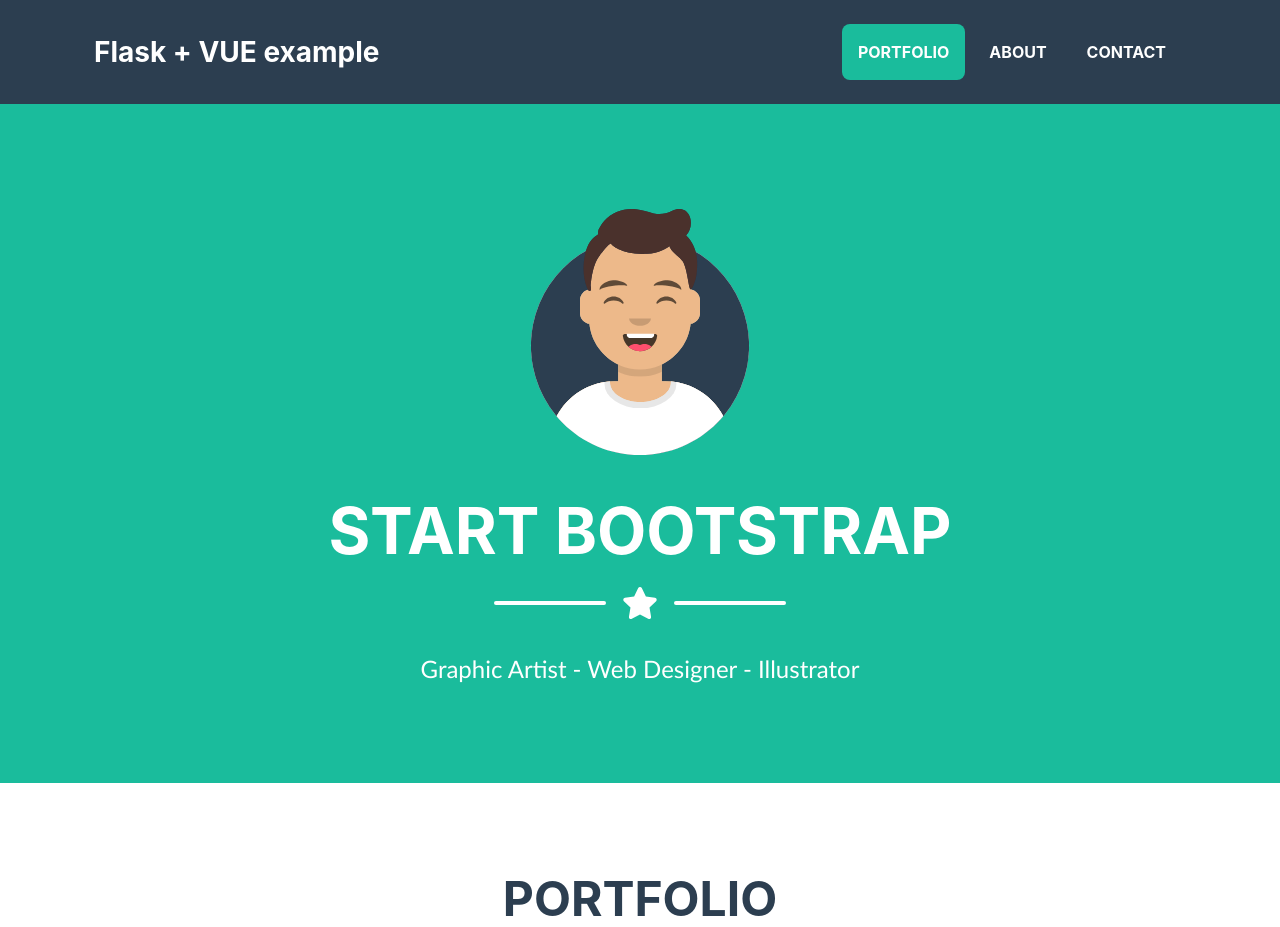
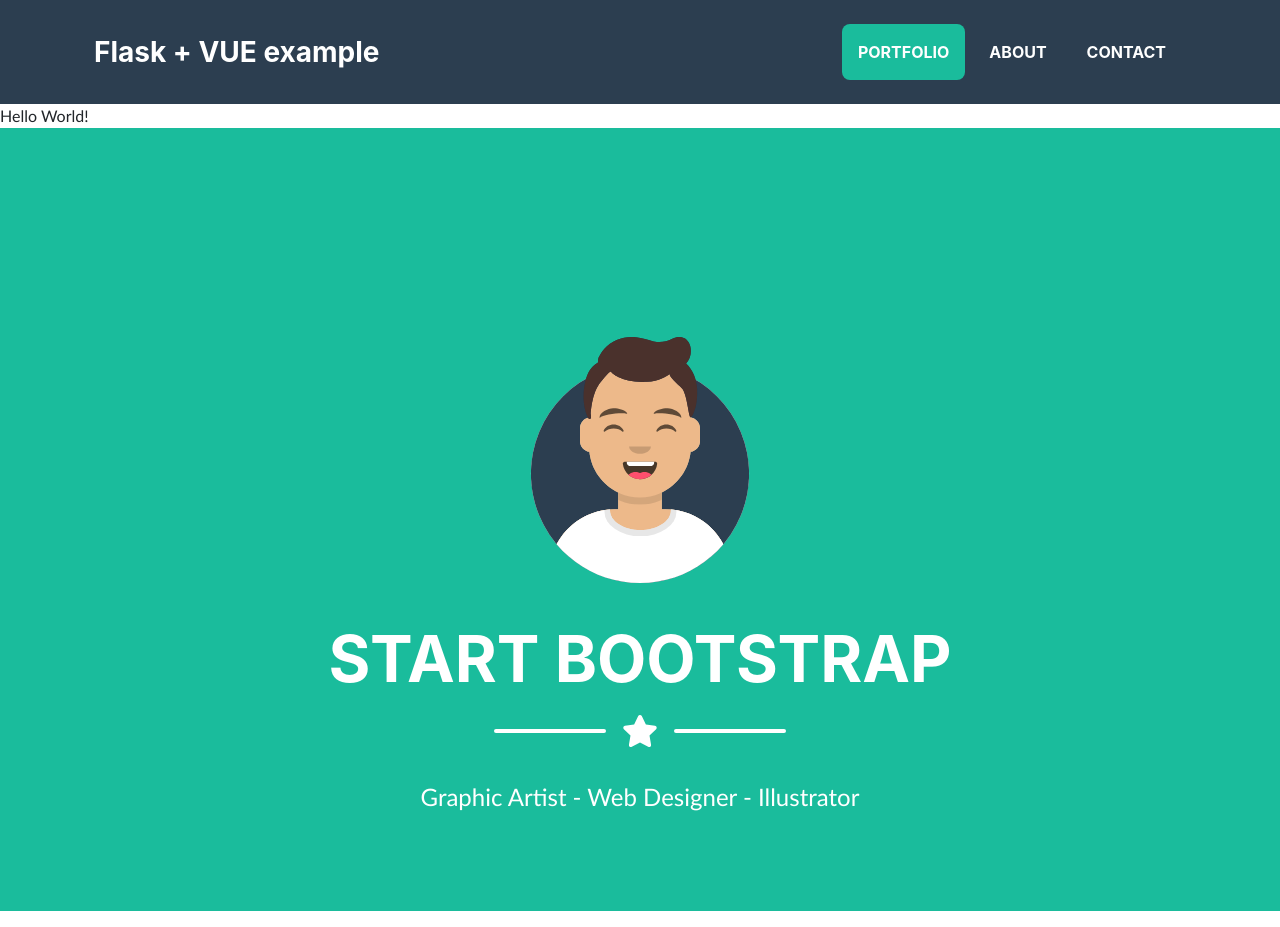
Before and after one commit to lricardopena/flask-vuejs, a Flask app: page / in a window 1280 px wide. Shown: the top 927 px of the page. Run offline with Flask 2, Linux system fonts and the light colour scheme; some libraries are stand-ins or nearby versions; some web fonts are replaced.

Commit message:
Add the VUE reactivity at the index.html file and put inheritance in the layout page

```diff
--- a/templates/home/index.html
+++ b/templates/home/index.html
@@ -2,6 +2,26 @@
 
 
 {% block content %}
+
+<div id="app">
+            [[ title ]]
+        </div>
+
+<header class="masthead bg-primary text-white text-center">
+    <div class="container d-flex align-items-center flex-column">
+        <!-- Masthead Avatar Image--><img class="masthead-avatar mb-5" src="../../static/assets/img/avataaars.svg" alt="">
+        <!-- Masthead Heading-->
+        <h1 class="masthead-heading mb-0">START BOOTSTRAP</h1>
+        <!-- Icon Divider-->
+        <div class="divider-custom divider-light">
+            <div class="divider-custom-line"></div>
+            <div class="divider-custom-icon"><i class="fas fa-star"></i></div>
+            <div class="divider-custom-line"></div>
+        </div>
+        <!-- Masthead Subheading-->
+        <p class="pre-wrap masthead-subheading font-weight-light mb-0">Graphic Artist - Web Designer - Illustrator</p>
+    </div>
+</header>
 
 <section class="page-section portfolio" id="portfolio">
     <div class="container">
@@ -227,3 +247,15 @@
     </div>
 </div>
 {% endblock %}
+
+{% block script %}
+    <script>
+        var app = new Vue({
+            el: "#app",
+            delimiters: [ '[[', ']]' ],
+            data: {
+                title: "Hello World!"
+            }
+        })
+    </script>
+{% endblock %}
--- a/templates/layout.html
+++ b/templates/layout.html
@@ -15,7 +15,7 @@
         <link rel="stylesheet" href="../../static/css/body.css">
     </head>
     <body id="page-top">
-        <nav class="navbar navbar-expand-lg bg-secondary fixed-top" id="mainNav">
+        <nav class="navbar navbar-expand-lg bg-secondary" id="mainNav">
             <div class="container"><a class="navbar-brand js-scroll-trigger" href="#page-top">Flask + VUE example</a>
                 <button class="navbar-toggler navbar-toggler-right font-weight-bold bg-primary text-white rounded" type="button" data-toggle="collapse" data-target="#navbarResponsive" aria-controls="navbarResponsive" aria-expanded="false" aria-label="Toggle navigation">Menu <i class="fas fa-bars"></i></button>
                 <div class="collapse navbar-collapse" id="navbarResponsive">
@@ -30,21 +30,6 @@
                 </div>
             </div>
         </nav>
-        <header class="masthead bg-primary text-white text-center">
-            <div class="container d-flex align-items-center flex-column">
-                <!-- Masthead Avatar Image--><img class="masthead-avatar mb-5" src="../../static/assets/img/avataaars.svg" alt="">
-                <!-- Masthead Heading-->
-                <h1 class="masthead-heading mb-0">START BOOTSTRAP</h1>
-                <!-- Icon Divider-->
-                <div class="divider-custom divider-light">
-                    <div class="divider-custom-line"></div>
-                    <div class="divider-custom-icon"><i class="fas fa-star"></i></div>
-                    <div class="divider-custom-line"></div>
-                </div>
-                <!-- Masthead Subheading-->
-                <p class="pre-wrap masthead-subheading font-weight-light mb-0">Graphic Artist - Web Designer - Illustrator</p>
-            </div>
-        </header>
 
         {% block content%}
         {% endblock %}
@@ -86,5 +71,10 @@
         <script src="../../static/assets/mail/contact_me.js"></script>
         <!-- Core theme JS-->
         <script src="../../static/js/scripts.js"></script>
+
+        <!-- Core of vueJS -->
+        <script src="https://cdn.jsdelivr.net/npm/vue/dist/vue.js"></script>
+
+        {% block script%} {% endblock%}
     </body>
 </html>
```
